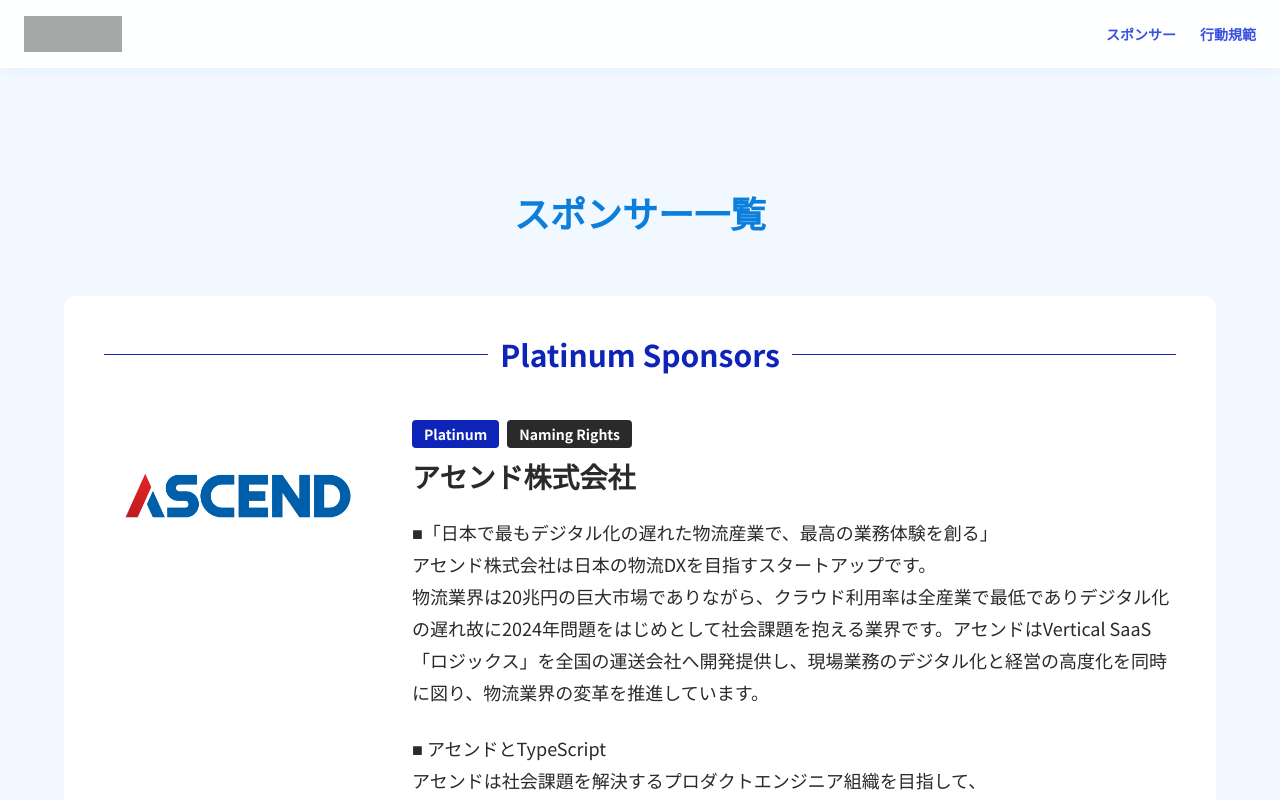
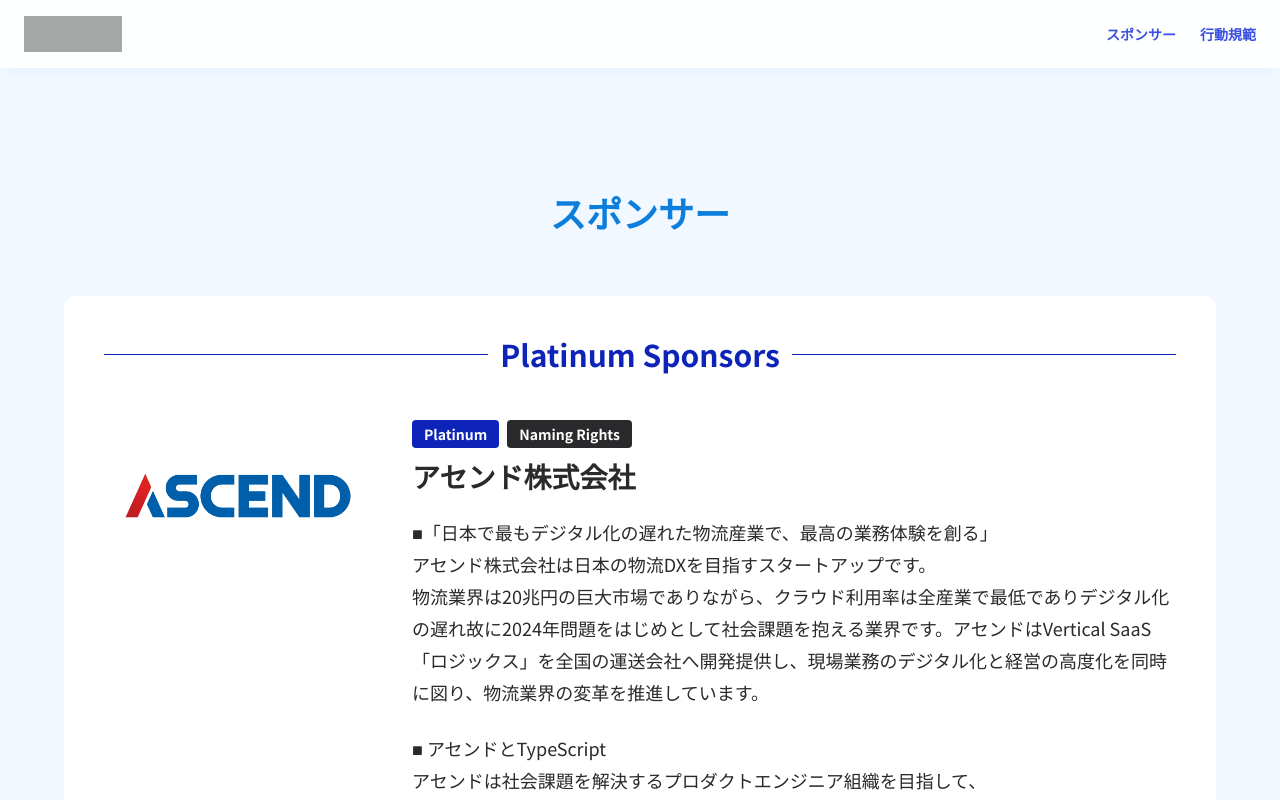
Before and after one commit to tskaigi/tskaigi2025-web-site, a Next.js app: page /sponsors in a window 1280 px wide. Shown: the top 800 px of the page. Built offline with nearby package versions, Linux system fonts and the light colour scheme; grey boxes are pictures that could not be loaded.

Commit message:
[fix] page title

```diff
--- a/src/app/sponsors/[id]/page.tsx
+++ b/src/app/sponsors/[id]/page.tsx
@@ -48,7 +48,7 @@ export default async function SponsorDetailPage({
   return (
     <main>
       <h1 className="text-2xl font-bold text-blue-light-500 text-center py-10 md:py-16 md:text-3xl lg:text-4xl">
-        スポンサー詳細
+        スポンサー
       </h1>
 
       {sponsor && (
--- a/src/app/sponsors/page.tsx
+++ b/src/app/sponsors/page.tsx
@@ -8,7 +8,7 @@ const SponsorsPage = () => {
   return (
     <main className="bg-blue-light-100 pt-16 py-10 md:px-8">
       <h1 className="text-2xl font-bold text-blue-light-500 text-center py-10 md:py-16 md:text-3xl lg:text-4xl">
-        スポンサー一覧
+        スポンサー
       </h1>
 
       <div className="bg-white p-6 flex flex-col gap-10 max-w-screen-xl mx-auto md:rounded-xl lg:p-10">
@@ -30,7 +30,7 @@ const SponsorsPage = () => {
                             <hr className="border-t-2 border-black-200" />
                           )}
                         </li>
-                      ),
+                      )
                   )}
                 </ul>
               ) : (
@@ -45,7 +45,7 @@ const SponsorsPage = () => {
                             key={company.id}
                             className={cn(
                               "w-full h-[96px]",
-                              company.addPadding ? "p-4" : "p-2",
+                              company.addPadding ? "p-4" : "p-2"
                             )}
                             src={company.logoImage}
                             alt={company.name}
@@ -54,7 +54,7 @@ const SponsorsPage = () => {
                             height={96}
                           />
                         </li>
-                      ),
+                      )
                   )}
                 </ul>
               )}
--- a/src/app/wip/sponsors/[id]/page.tsx
+++ b/src/app/wip/sponsors/[id]/page.tsx
@@ -47,7 +47,7 @@ export default async function SponsorDetailPage({
   return (
     <main>
       <h1 className="text-2xl font-bold text-blue-light-500 text-center py-10 md:py-16 md:text-3xl lg:text-4xl">
-        スポンサー詳細
+        スポンサー
       </h1>
 
       {sponsor && (
--- a/src/app/wip/sponsors/page.tsx
+++ b/src/app/wip/sponsors/page.tsx
@@ -7,7 +7,7 @@ const SponsorsPage = () => {
   return (
     <main className="bg-blue-light-100 pt-16 py-10 md:px-8">
       <h1 className="text-2xl font-bold text-blue-light-500 text-center py-10 md:py-16 md:text-3xl lg:text-4xl">
-        スポンサー一覧
+        スポンサー
       </h1>
 
       <div className="bg-white p-6 flex flex-col gap-10 max-w-screen-xl mx-auto md:rounded-xl lg:p-10">
@@ -33,7 +33,9 @@ const SponsorsPage = () => {
                     <li key={company.name}>
                       <SponsorsBoardItem
                         key={company.id}
-                        className={`w-full h-[96px] ${company.addPadding ? "p-4" : "p-2"}`}
+                        className={`w-full h-[96px] ${
+                          company.addPadding ? "p-4" : "p-2"
+                        }`}
                         src={company.logoImage}
                         alt={company.name}
                         href={company.logoLink}
```
